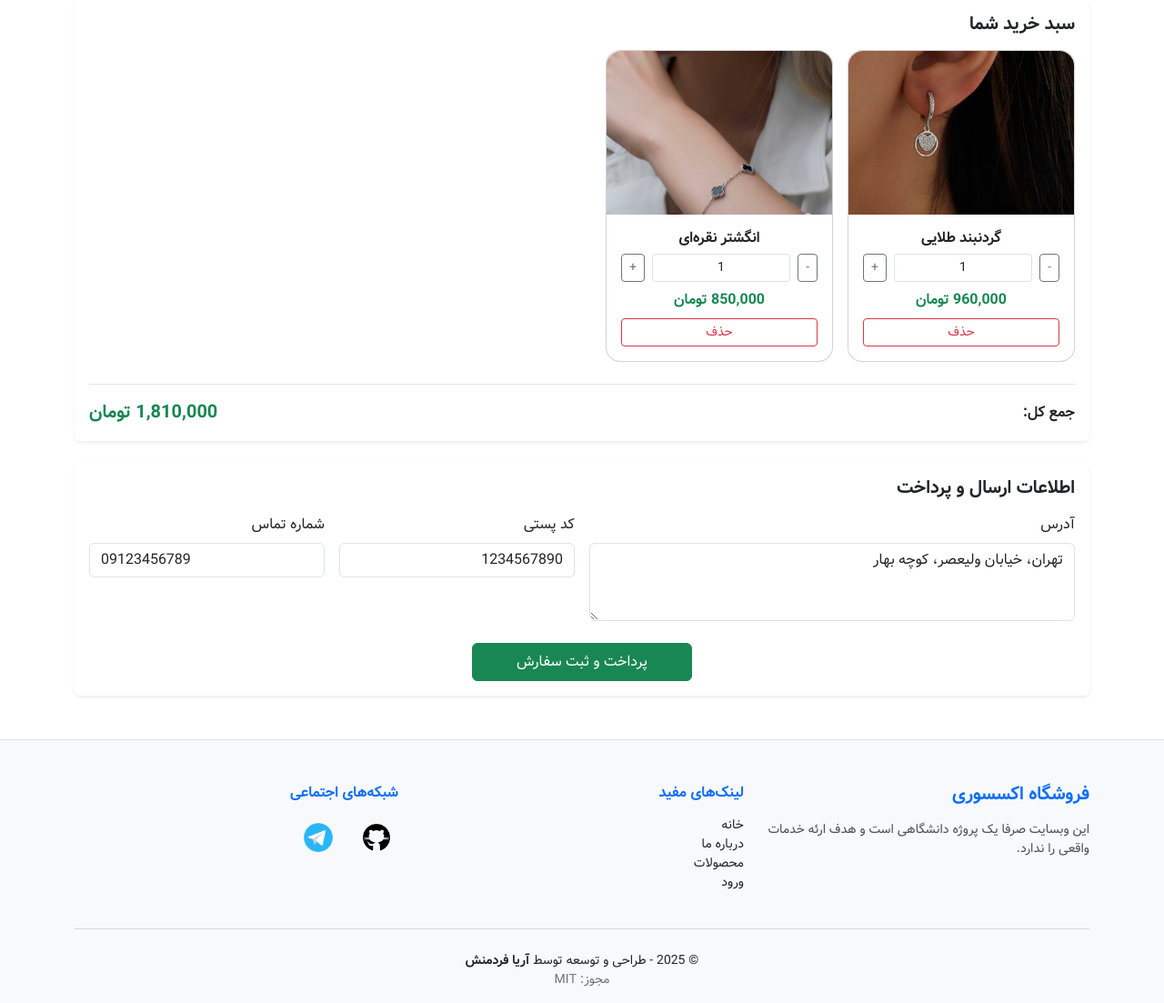
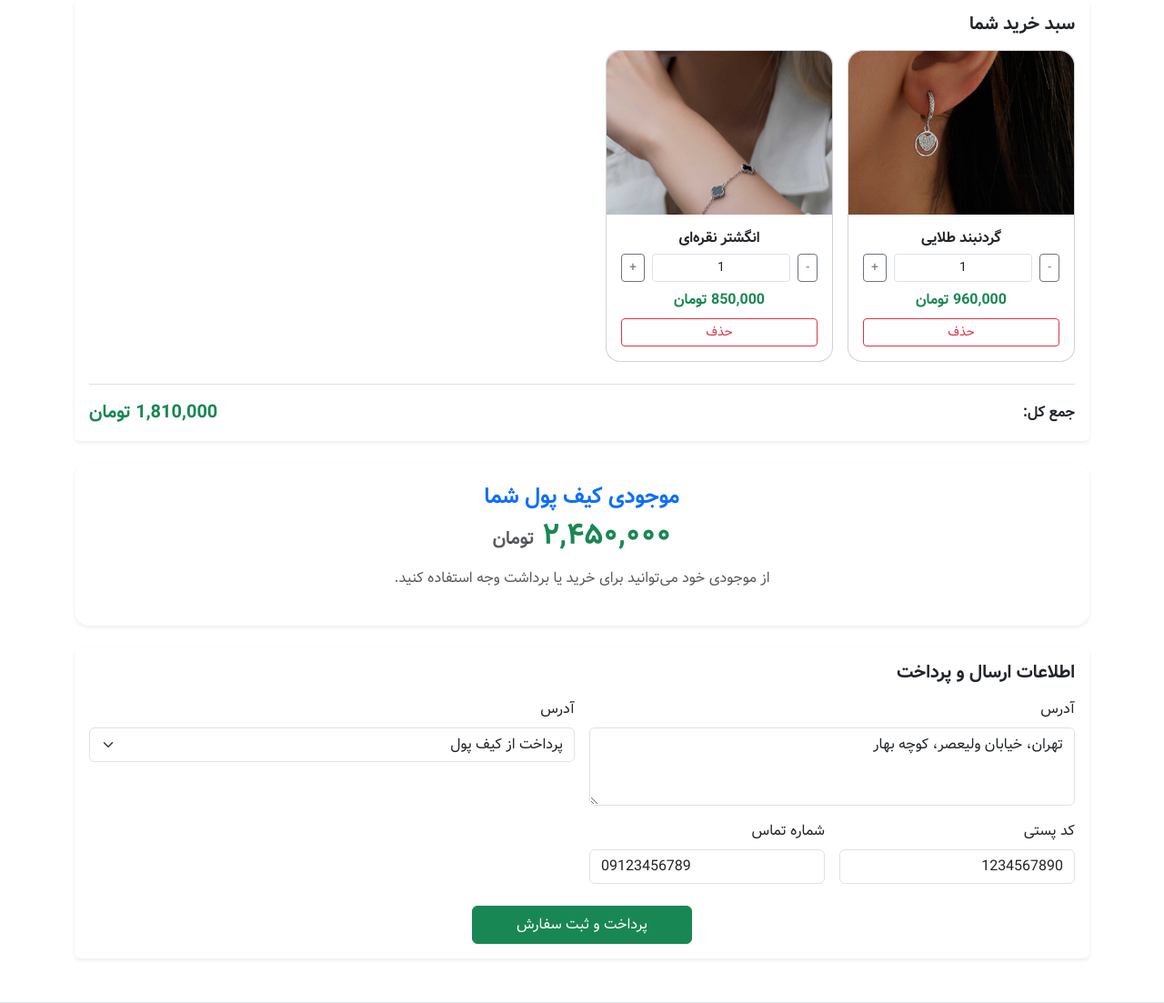
Before and after one commit to AryaFardmanesh/Dibassories, a PHP site: page /checkout/index.php in a window 1280 px wide. Shown: the part 163-1266 px from the top of the page at 91% size. Run offline with PHP 8.4, Linux system fonts and the light colour scheme.

Commit message:
Add: payment method in checkout form and show wallet balance.

```diff
--- a/checkout/index.php
+++ b/checkout/index.php
@@ -85,6 +85,14 @@
 			</div>
 		</div>
 
+		<div class="card shadow-sm mb-4 border-0 rounded-4">
+			<div class="card-body text-center py-4">
+				<h4 class="fw-bold text-primary mb-2">موجودی کیف پول شما</h4>
+				<h2 class="fw-bolder text-success mb-3">۲,۴۵۰,۰۰۰ <small class="text-muted fs-5">تومان</small></h2>
+				<p class="text-muted">از موجودی خود می‌توانید برای خرید یا برداشت وجه استفاده کنید.</p>
+			</div>
+		</div>
+
 		<div class="card border-0 shadow-sm">
 			<div class="card-body">
 				<h5 class="fw-bold mb-3">اطلاعات ارسال و پرداخت</h5>
@@ -100,6 +108,13 @@
 								autocomplete="off"
 								required
 							>تهران، خیابان ولیعصر، کوچه بهار</textarea>
+						</div>
+						<div class="col-md-6">
+							<label for="payment-method" class="form-label">آدرس</label>
+							<select class="form-select" name="payment-method" id="payment-method">
+								<option value="wallet">پرداخت از کیف پول</option>
+								<option value="online">پرداخت آنلاین</option>
+							</select>
 						</div>
 						<div class="col-md-3">
 							<label for="zipcode" class="form-label">کد پستی</label>
```
